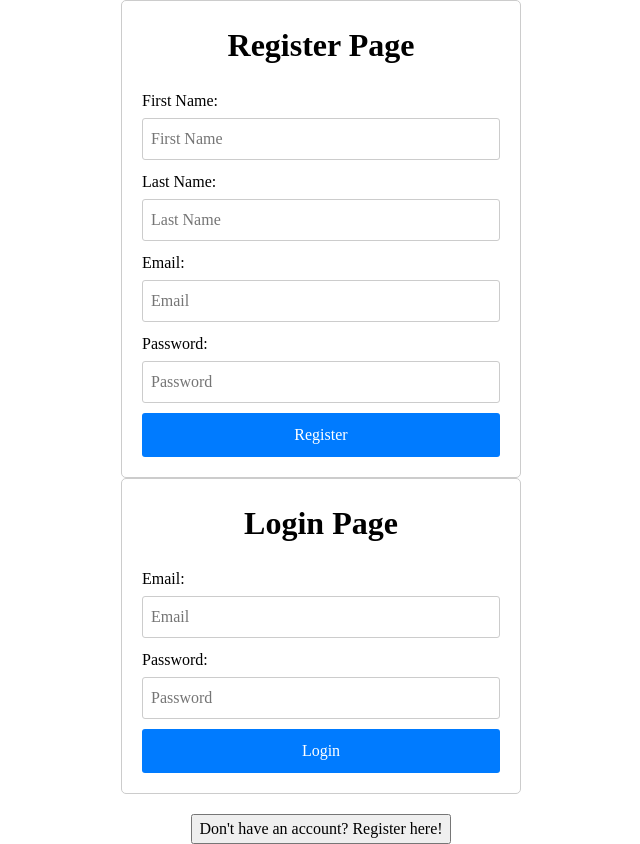
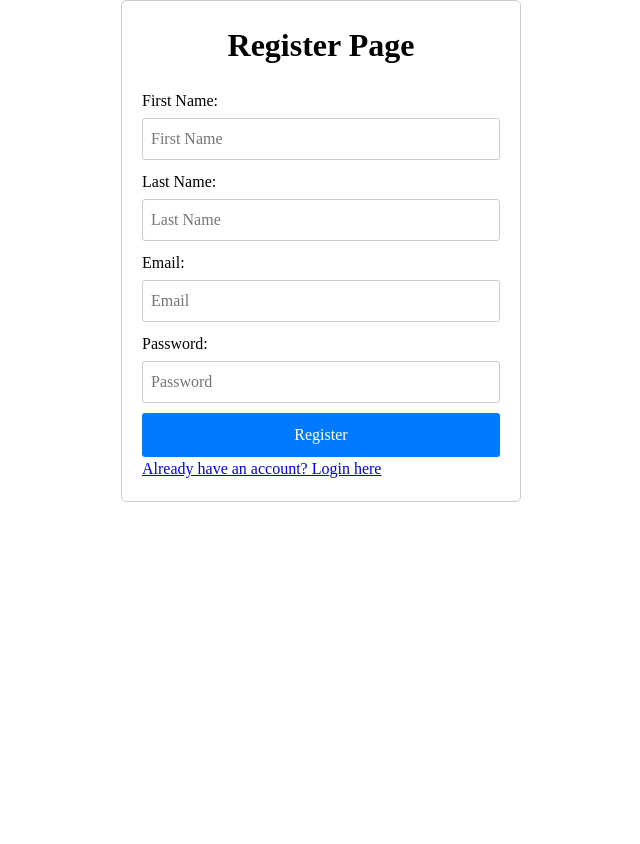
Before and after one commit to andre9277/erretech-chall24-andreff, a React (Vite) app in the folder challenge-erretech/: page /register in a window 1280 px wide. Shown: the whole page, without its empty margins (319-959 px from the left). After the commit the page ends 800 px from the top, so only its background shows below. Built offline with nearby package versions, Linux system fonts and the light colour scheme.

Commit message:
Routes added
Changed the code that toggles the login and the register form. So the user navigates using Routes and then navigates to the right component.

```diff
--- a/challenge-erretech/src/App.jsx
+++ b/challenge-erretech/src/App.jsx
@@ -1,4 +1,3 @@
-import { useState } from "react";
 import "./App.css";
 import Login from "./components/auth/Login";
 import Register from "./components/auth/Register";
@@ -6,36 +5,14 @@ import { BrowserRouter, Routes, Route } from "react-router-dom";
 import Dashboard from "./components/Dashboard";
 
 function App() {
-  //State that keeps track if the user is logged in or not
-  const [isLog, setIsLog] = useState(true);
-
-  const toggleLog = () => {
-    //change between login and register form
-    setIsLog(!isLog);
-  };
-
-  const handleLoginStatus = () => {
-    setIsLog(true);
-  };
-
   return (
     <BrowserRouter>
       <Routes>
-        <Route path="/login" element={<Login isLog={isLog} />} />
+        {/* Default route is for the login component */}
+        <Route path="/" element={<Login />} />
         <Route path="/register" element={<Register />} />
         <Route path="/dashboard" element={<Dashboard />} />
       </Routes>
-      <div>
-        {isLog ? <Login onLogin={handleLoginStatus} /> : <Register />}
-        <div className="btn-redirect">
-          <button onClick={toggleLog}>
-            {" "}
-            {isLog
-              ? "Don't have an account? Register here!"
-              : "Already have an account. Click here!"}{" "}
-          </button>
-        </div>
-      </div>
     </BrowserRouter>
   );
 }
--- a/challenge-erretech/src/components/auth/Login.jsx
+++ b/challenge-erretech/src/components/auth/Login.jsx
@@ -1,17 +1,18 @@
 import { useState } from "react";
 import axios from "axios"; //Axios library to handle api calls
 import "./Login.css";
-import { Navigate } from "react-router-dom";
+import { Navigate, Link } from "react-router-dom";
 
-const Login = ({ isLog }) => {
+const Login = () => {
   //Attributes to save and handle information about the user
   const [email, setEmail] = useState("");
   const [password, setPassword] = useState("");
-  //State to know if the user is logged in or logged out
-  //----const [isLoggedIn, setIsLoggedIn] = useState(false);
 
   //State to handle login errors
   const [error, setError] = useState(null);
+
+  //State to manage redirection
+  const [redirectToDashboard, setRedirectToDashboard] = useState(false);
 
   const handleLogin = async (e) => {
     //To prevent the page to refresh
@@ -22,18 +23,22 @@ const Login = ({ isLog }) => {
         { email, password }
       );
       //console.log(resp); -> check the response from the postman
-      //if the login is successful
+      //If the login is successful
       console.log(resp.data);
-      //setIsLoggedIn(true);
+
+      //If the message from the backend is OK, go to dashboard
+      if (resp.data.message === "OK") {
+        //Set state to trigger redirection
+        setRedirectToDashboard(true);
+      }
     } catch (error) {
       //if the login finds some error
       setError("Invalid email or password. Please try again.");
     }
   };
 
-  //If the user is able to login, go to dashboard component
-  console.log(isLog);
-  if (isLog === true) {
+  //Redirects to the dashboard component:
+  if (redirectToDashboard) {
     return <Navigate to="/dashboard" />;
   }
 
@@ -63,6 +68,9 @@ const Login = ({ isLog }) => {
         {/*Display error message if there's an error */}
         {error && <p className="error-message">{error}</p>}
       </form>
+
+      {/*Link to navigate to the register page */}
+      <Link to="/register">Go to Register</Link>
     </div>
   );
 };
--- a/challenge-erretech/src/components/auth/Register.jsx
+++ b/challenge-erretech/src/components/auth/Register.jsx
@@ -1,40 +1,54 @@
 import { useState } from "react";
 import axios from "axios";
 import "./Register.css";
+import { Navigate, Link } from "react-router-dom";
 
 /* Creates a user with a first and last name, an email and a password */
 const Register = () => {
-  //state to handle the user fields needed
+  //State to handle the user fields needed
   const [firstName, setFirstName] = useState("");
   const [lastName, setLastName] = useState("");
   const [email, setEmail] = useState("");
   const [password, setPassword] = useState("");
+
+  // State to manage redirection
+  const [redirectToLogin, setRedirectToLogin] = useState(false);
 
   //State to handle login errors
   const [error, setError] = useState(null);
 
   //Handles the submit of the user register
   const handleRegister = async (e) => {
-    // so the page does not refresh
+    //So the page does not refresh
     e.preventDefault();
     try {
       const resp = await axios.post(
         "https://app.grupoerre.pt:1934/auth/create-user",
         { firstName, lastName, email, password }
       );
-      //if the response is successful
+      //If the response is successful
       console.log(resp.data);
+      //If the message from the backend is OK, go to dashboard
+      if (resp.data.message === "OK") {
+        //Set state to trigger redirection
+        setRedirectToLogin(true);
+      }
     } catch (error) {
-      //if the response is not successful
+      //If the response is not successful
       setError("Invalid email or password. Please try again.");
     }
   };
+
+  //Redirects to the dashboard component:
+  if (redirectToLogin) {
+    return <Navigate to="/" />;
+  }
 
   return (
     <div className="container">
       <h1 className="title-reg">Register Page</h1>
       <form onSubmit={handleRegister}>
-        {/* First Name field */}
+        {/*First Name field */}
         <label>First Name:</label>
         <input
           type="text"
@@ -42,7 +56,7 @@ const Register = () => {
           value={firstName}
           onChange={(e) => setFirstName(e.target.value)}
         />
-        {/* Last Name field */}
+        {/*Last Name field */}
         <label>Last Name:</label>
         <input
           type="text"
@@ -50,7 +64,7 @@ const Register = () => {
           value={lastName}
           onChange={(e) => setLastName(e.target.value)}
         />
-        {/* Email field */}
+        {/*Email field */}
         <label>Email:</label>
         <input
           type="text"
@@ -58,7 +72,7 @@ const Register = () => {
           value={email}
           onChange={(e) => setEmail(e.target.value)}
         />
-        {/* Password field */}
+        {/*Password field */}
         <label>Password:</label>
         <input
           type="password"
@@ -70,6 +84,8 @@ const Register = () => {
         {/*Display error message if there's an error */}
         {error && <p className="error-message">{error}</p>}
       </form>
+      {/*Link to navigate to the login page */}
+      <Link to="/">Already have an account? Login here</Link>
     </div>
   );
 };
```
